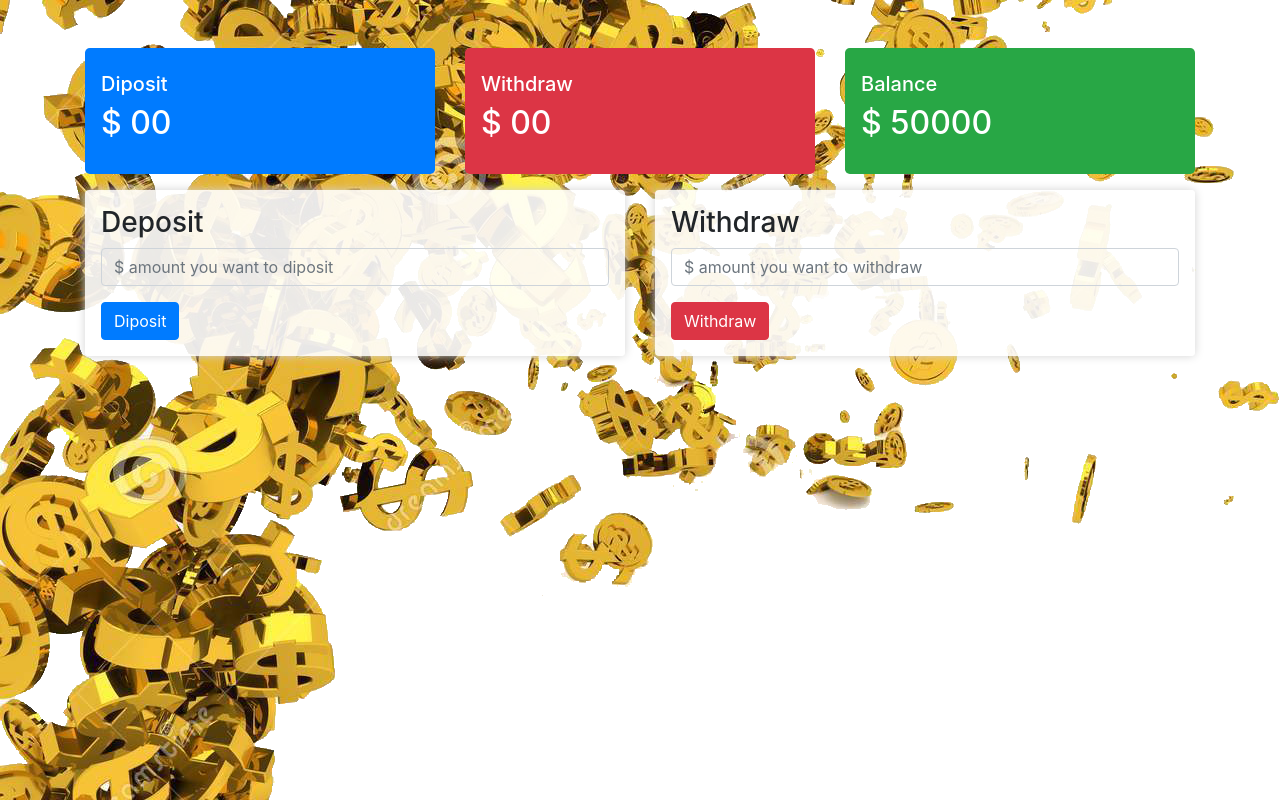
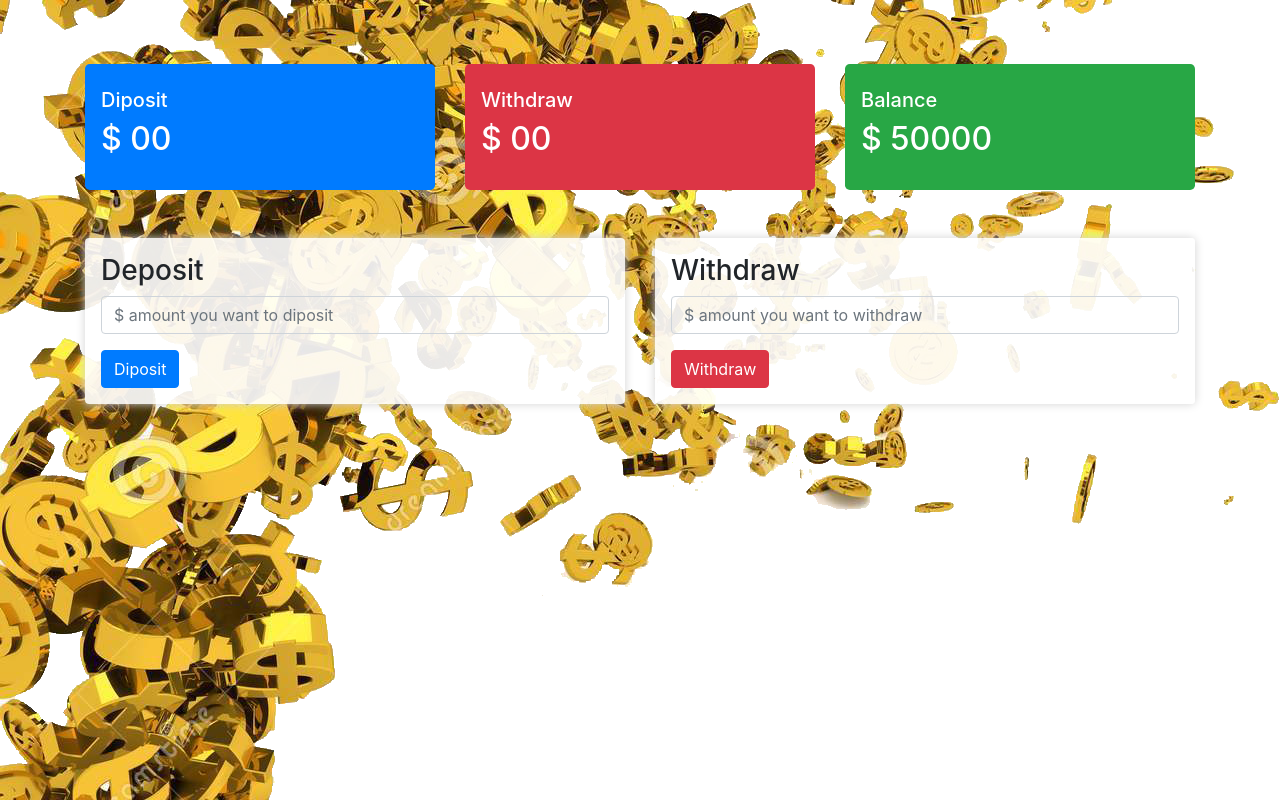
Before and after one commit to AlImranH/khulna-bank, a plain HTML site: page index.html in a window 1280 px wide. Both pictures are taken after a click on the button "Login". Drawn offline with nearby package versions, Linux system fonts and the light colour scheme.

Commit message:
modify design

```diff
--- a/index.html
+++ b/index.html
@@ -33,21 +33,21 @@
 
         <div id="transaction-area">
             <div class="row">
-                <div class="col-md-4">
+                <div class="col-md-4 my-3">
                     <div class="diposit bg-primary rounded-lg px-3 py-4 text-white">
                         <h5>Diposit</h5>
                         <h2>$ <span id="dipositBalance">00</span></h2>
                     </div>
                 </div>
 
-                <div class="col-md-4">
+                <div class="col-md-4 my-3">
                     <div class="withdraw bg-danger rounded-lg px-3 py-4 text-white">
                         <h5>Withdraw</h5>
                         <h2>$ <span id="withdrawBalance">00</span></h2>
                     </div>
                 </div>
 
-                <div class="col-md-4">
+                <div class="col-md-4 my-3">
                     <div class="balance bg-success rounded-lg px-3 py-4 text-white">
                         <h5>Balance</h5>
                         <h2>$ <span id="balance">50000</span></h2>
@@ -55,14 +55,14 @@
                 </div>
             </div>
             <div class="row py-3">
-                <div class="col-md-6">
+                <div class="col-md-6 my-3">
                     <div class="diposit-frm rounded p-3">
                         <h3>Deposit</h3>
                         <input type="text" id="dipositAmount" class="form-control mb-3" placeholder="$ amount you want to diposit">
                         <button id="addDiposit" class="btn btn-primary">Diposit</button>
                     </div>
                 </div>
-                <div class="col-md-6">
+                <div class="col-md-6 my-3">
                     <div class="withdraw-frm rounded p-3">
                         <h3>Withdraw</h3>
                         <input type="text" id="withdrawAmount" class="form-control mb-3" placeholder="$ amount you want to withdraw">
```
